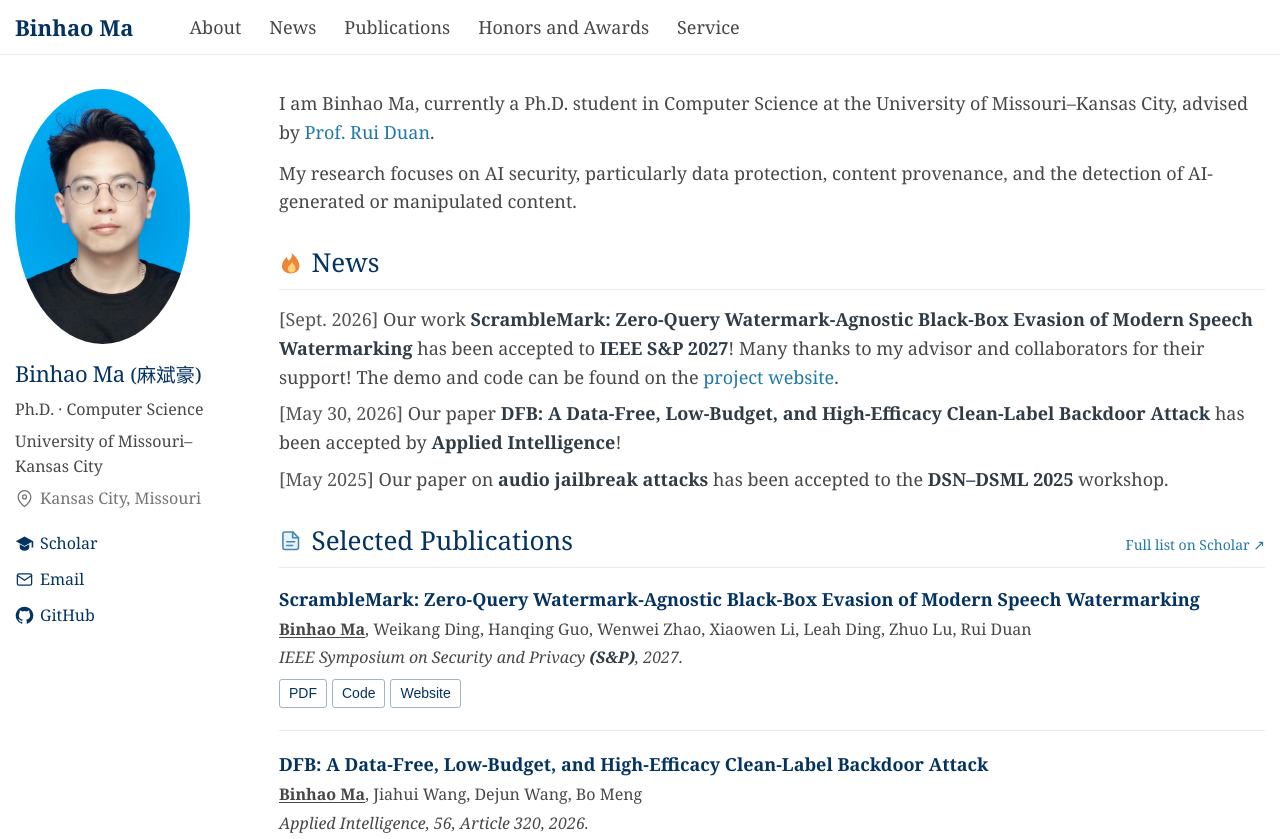
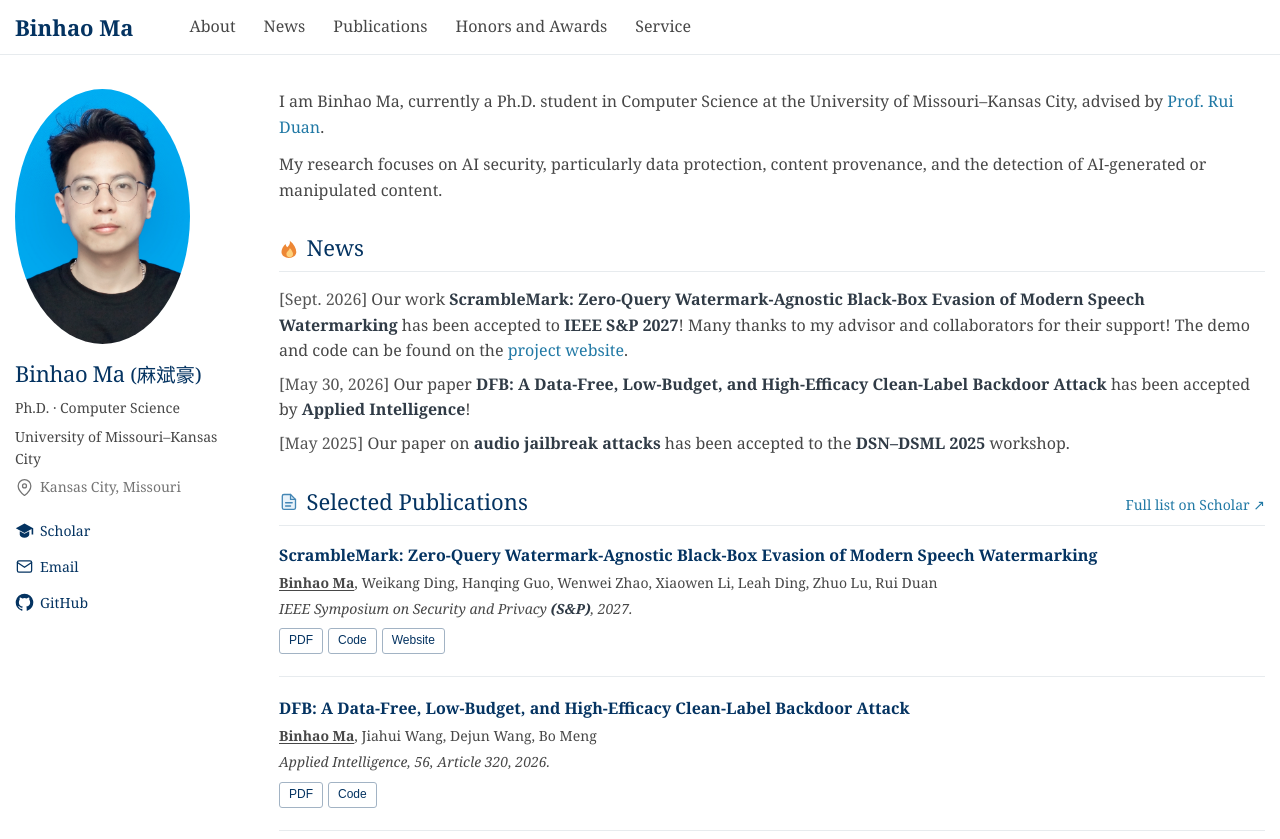
Before and after one commit to binhaoma/binhaoma.github.io, a website: page index.html in a window 1280 px wide. Shown: the top 839 px of the page. Drawn offline with Linux system fonts and the light colour scheme.

Commit message:
Update homepage

```diff
--- a/assets/css/style.css
+++ b/assets/css/style.css
@@ -14,7 +14,7 @@ body {
   margin: 0;
   background: #fff;
   color: var(--ink);
-  font: 18px/1.6 Georgia, "Times New Roman", serif;
+  font: 16px/1.6 Georgia, "Times New Roman", serif;
   -webkit-font-smoothing: antialiased;
   overflow-wrap: break-word;
 }
@@ -29,7 +29,7 @@ li + li { margin-top: 5px; }
 h1, h2, h3 { color: var(--heading); }
 h1 { margin: 15px 0 10px; font-size: 22px; line-height: 1.3; font-weight: 400; letter-spacing: -.4px; white-space: nowrap; }
 h1 span { font-size: .88em; letter-spacing: 0; }
-h2 { margin: 0 0 15px; padding-bottom: 9px; border-bottom: 1px solid var(--line); font-size: 26px; line-height: 1.3; font-weight: 400; }
+h2 { margin: 0 0 15px; padding-bottom: 9px; border-bottom: 1px solid var(--line); font-size: 22px; line-height: 1.3; font-weight: 400; }
 .heading-icon { display: inline-block; width: .9em; height: .9em; margin-right: .35em; vertical-align: -.1em; overflow: visible; }
 #publications-title .heading-icon { color: #4386b5; }
 #publications-title .heading-icon path:first-child { fill: #e8f2fa; }
@@ -37,14 +37,14 @@ h2 { margin: 0 0 15px; padding-bottom: 9px; border-bottom: 1px solid var(--line)
 #honors-title .heading-icon path:first-child { fill: #f4cd58; }
 #service-title .heading-icon { color: #303030; }
 #service-title .heading-icon path:first-child { fill: #303030; }
-h3 { margin: 0; font-size: 18px; line-height: 1.45; font-weight: 600; }
+h3 { margin: 0; font-size: 16px; line-height: 1.45; font-weight: 600; }
 
 .masthead { position: sticky; top: 0; z-index: 20; background: #fff; border-bottom: 1px solid var(--line); }
 .masthead-inner { display: flex; align-items: center; justify-content: flex-start; gap: 56px; width: min(1250px, calc(100% - 30px)); min-height: 54px; margin: 0 auto; }
 .site-name { color: var(--heading); font-size: 22px; line-height: 1.5; font-weight: 700; white-space: nowrap; }
 .site-name:hover { text-decoration: none; }
 .top-nav { display: flex; align-items: center; flex-wrap: wrap; gap: 28px; }
-.top-nav a { display: inline-block; padding: 12px 0; color: var(--ink); font-size: 18px; white-space: nowrap; }
+.top-nav a { display: inline-block; padding: 12px 0; color: var(--ink); font-size: 16px; white-space: nowrap; }
 .top-nav a:hover { color: var(--heading); }
 
 .wrapper {
@@ -58,14 +58,14 @@ h3 { margin: 0; font-size: 18px; line-height: 1.45; font-weight: 600; }
 }
 .profile { position: sticky; top: var(--header-offset); text-align: left; min-width: 0; }
 .avatar { display: block; width: 175px; height: auto; border-radius: 50%; object-fit: contain; margin: 0; }
-.position { font-size: 16px; margin-bottom: 6px; }
-.affiliation { margin: 0 0 6px; max-width: 224px; font-size: 16px; line-height: 1.6; }
+.position { font-size: 14px; margin-bottom: 6px; }
+.affiliation { margin: 0 0 6px; max-width: 224px; font-size: 14px; line-height: 1.6; }
 .affiliation a { color: inherit; }
-.location { color: var(--muted); font-size: 16px; margin: 0; }
+.location { color: var(--muted); font-size: 14px; margin: 0; }
 .profile-contact { display: flex; align-items: center; gap: 6px; }
 .profile-contact svg { flex-shrink: 0; width: 19px; height: 19px; }
 .social-links { display: flex; flex-direction: column; align-items: flex-start; gap: 4px; margin-top: 16px; }
-.social-links a { display: inline-flex; align-items: center; gap: 6px; color: var(--heading); font-size: 16px; min-height: 32px; }
+.social-links a { display: inline-flex; align-items: center; gap: 6px; color: var(--heading); font-size: 14px; min-height: 32px; }
 .social-links svg { width: 19px; height: 19px; }
 .social-links svg:not([fill="none"]) { fill: currentColor; }
 main { min-width: 0; }
@@ -83,16 +83,16 @@ section { margin-bottom: 30px; }
 .publication:last-child { padding-bottom: 0; border-bottom: 0; }
 .paper-info h3 { margin: -2px 0 5px; font-weight: 600; }
 .paper-info h3 a { color: var(--heading); }
-.authors, .venue { font-size: 16px; line-height: 1.55; margin-bottom: 4px; }
+.authors, .venue { font-size: 14px; line-height: 1.55; margin-bottom: 4px; }
 .author-name { font-weight: 600; text-decoration: underline; text-underline-offset: 2px; }
 .venue { font-style: italic; }
 .paper-links { display: flex; flex-wrap: wrap; align-items: center; gap: 5px; margin-top: 9px; }
-.paper-links > a { display: inline-block; padding: 2px 9px; border: 1px solid #a2b3c4; border-radius: 3px; color: var(--heading); background: white; font: 14px/1.65 Arial, sans-serif; cursor: pointer; }
+.paper-links > a { display: inline-block; padding: 2px 9px; border: 1px solid #a2b3c4; border-radius: 3px; color: var(--heading); background: white; font: 12px/1.65 Arial, sans-serif; cursor: pointer; }
 .paper-links > a:hover { background: #f0f5f9; text-decoration: none; border-color: var(--heading); }
 .paper-note { color: #7d4438; margin-left: 4px; font-size: 12px; font-style: italic; }
-.service-heading { margin: 0 0 7px; font-size: 18px; font-weight: 400; }
+.service-heading { margin: 0 0 7px; font-size: 16px; font-weight: 400; }
 .service-group + .service-group { margin-top: 20px; }
-#service ul { font-size: 18px; }
+#service ul { font-size: 16px; }
 footer { padding-top: 17px; margin-top: 35px; border-top: 1px solid var(--line); font-size: 13px; color: var(--muted); }
 footer p { margin: 0; }
 footer span { margin: 0 5px; }
@@ -108,19 +108,19 @@ footer span { margin: 0 5px; }
   .position, .affiliation, .location { grid-column: 2; margin-bottom: 3px; }
   .affiliation { max-width: 400px; }
   .social-links { grid-column: 2; flex-direction: row; flex-wrap: wrap; gap: 16px; margin-top: 6px; }
-  h2 { font-size: 26px; }
+  h2 { font-size: 22px; }
 }
 @media (max-width: 760px) {
   :root { --header-offset: 140px; }
   .masthead-inner { flex-direction: column; align-items: flex-start; gap: 3px; width: calc(100% - 30px); padding: 10px 0 6px; }
   .site-name { font-size: 22px; }
   .top-nav { justify-content: flex-start; gap: 0 20px; width: 100%; }
-  .top-nav a { padding: 6px 0; font-size: 16px; }
+  .top-nav a { padding: 6px 0; font-size: 14px; }
 }
 @media (max-width: 420px) {
   .news-list li + li { margin-top: 12px; }
   .section-heading { gap: 3px 14px; }
-  .section-heading h2 { font-size: 26px; }
+  .section-heading h2 { font-size: 22px; }
 }
 @media (prefers-reduced-motion: reduce) {
   html { scroll-behavior: auto; }
--- a/index.html
+++ b/index.html
@@ -7,7 +7,7 @@
     <meta name="description" content="Binhao Ma — Computer Science, University of Missouri–Kansas City. Research in AI security, data protection, provenance tracing, and content detection.">
     <meta name="author" content="Binhao Ma">
     <title>Binhao Ma</title>
-    <link rel="stylesheet" href="assets/css/style.css?v=20261112-2">
+    <link rel="stylesheet" href="assets/css/style.css?v=20261112-4">
   </head>
   <body>
     <a class="skip-link" href="#main">Skip to content</a>
```
